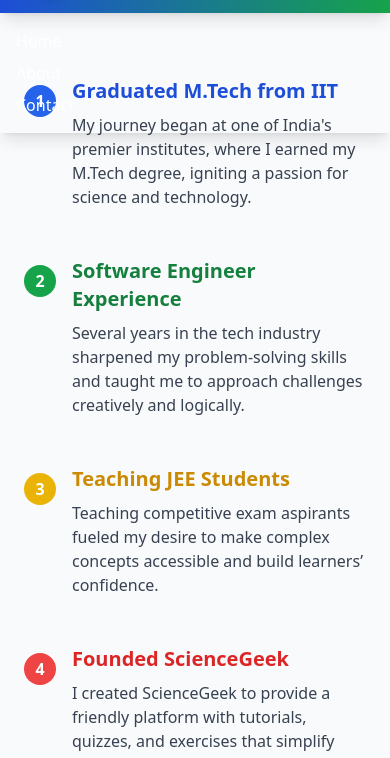
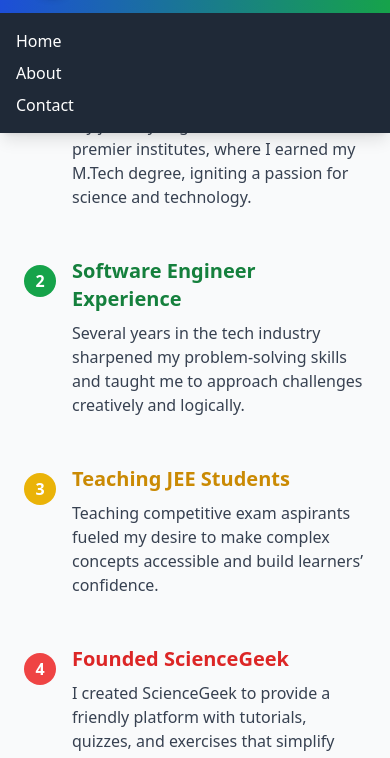
Before and after one commit to brajthetdh1/sciencegeek, a plain HTML site: page about.html in a window 390 px wide. Both pictures are taken after a click on the button 352 px from the left and 44 px from the top of the page. Shown: the part 75-833 px from the top of the page. Drawn offline with nearby package versions, Linux system fonts and the light colour scheme.

Commit message:
seo changes

```diff
--- a/about.html
+++ b/about.html
@@ -98,11 +98,15 @@
       </button>
 
       <!-- Navigation -->
-      <nav id="navLinks" class="hidden flex-col space-y-2 absolute top-full left-0 w-full text-white p-4 shadow-lg md:static md:flex md:flex-row md:space-y-0 md:space-x-8 md:bg-transparent md:w-auto md:p-0 md:shadow-none">
-        <a href="index.html" class="block hover:text-yellow-300 transition">Home</a>
-        <a href="about.html" class="block hover:text-yellow-300 transition">About</a>
-        <a href="contact.html" class="block hover:text-yellow-300 transition">Contact</a>
-      </nav>
+      <nav id="navLinks"
+  class="hidden flex-col space-y-2 absolute top-full left-0 w-full
+         bg-gray-800 text-white p-4 shadow-lg
+         md:static md:flex md:flex-row md:space-y-0 md:space-x-8 md:bg-transparent md:w-auto md:p-0 md:shadow-none">
+
+  <a href="index.html" class="block hover:text-yellow-300 transition">Home</a>
+  <a href="about.html" class="block hover:text-yellow-300 transition">About</a>
+  <a href="contact.html" class="block hover:text-yellow-300 transition">Contact</a>
+</nav>
     </div>
   </header>
 
```
Also changed, not shown: contact.html (+9 -5 lines), index.html (+9 -5 lines).
